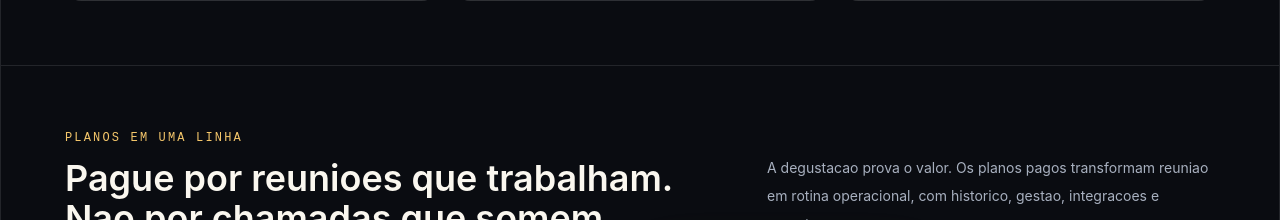
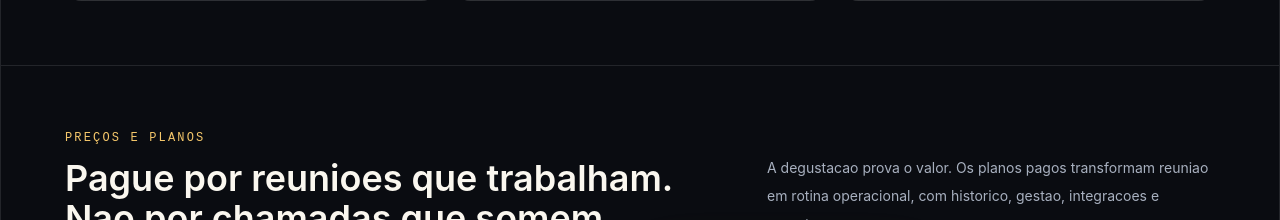
Before and after one commit to Renatcg/um-meeting-ai, a Next.js app in the folder apps/web/: page /coevo-meet in a window 1280 px wide. Shown: the part 5820-6040 px from the top of the page. Built offline with nearby package versions, Linux system fonts and the light colour scheme.

Commit message:
Update pricing section label

```diff
--- a/apps/web/app/coevo-meet/coevo-meet-landing.tsx
+++ b/apps/web/app/coevo-meet/coevo-meet-landing.tsx
@@ -952,7 +952,7 @@ export default function CoevoMeetLanding({
           <div className="mb-8 flex flex-col justify-between gap-5 lg:flex-row lg:items-end">
             <div className="max-w-3xl">
               <p className="font-mono text-xs uppercase tracking-[0.18em] text-[#F5C76B]">
-                Planos em uma linha
+                Preços e Planos
               </p>
               <h2 className="mt-3 font-display text-4xl font-semibold">
                 Pague por reunioes que trabalham. Nao por chamadas que somem.
```
